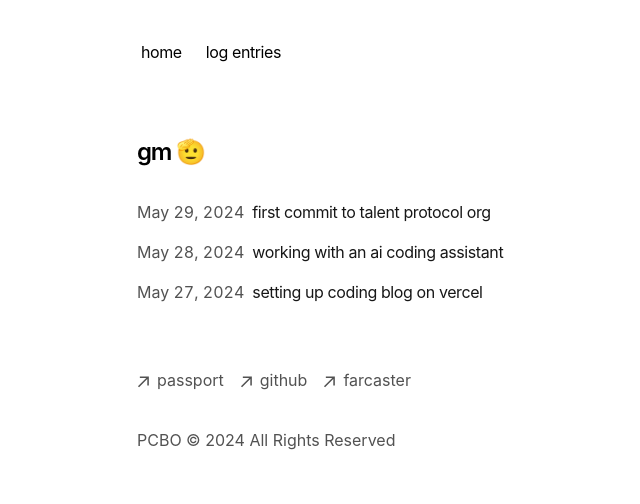
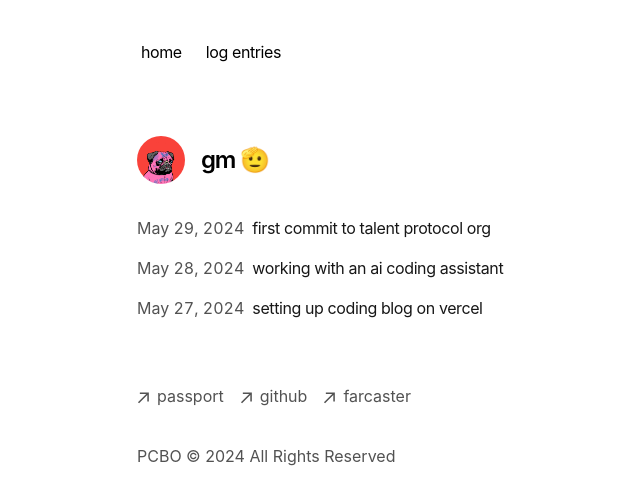
Before and after one commit to pcbo/pcbo-site, a Next.js app: page / in a window 1280 px wide. Shown: the top 504 px of the page, without its empty margins (215-855 px from the left). Built offline with nearby package versions, Linux system fonts and the light colour scheme.

Commit message:
Add pfp to homepage

```diff
--- a/app/page.tsx
+++ b/app/page.tsx
@@ -1,11 +1,20 @@
+import Image from 'next/image'
 import { BlogPosts } from 'app/components/posts'
+import pfpImage from './pug.png'
 
 export default function Page() {
   return (
     <section>
-      <h1 className="mb-8 text-2xl font-semibold tracking-tighter">
-        gm 🫡
-      </h1>
+      <div className="flex items-center mb-8">
+        <Image
+          src={pfpImage}
+          alt="Your Name"
+          width={48}
+          height={48}
+          className="rounded-full mr-4"
+        />
+        <h1 className="text-2xl font-semibold tracking-tighter">gm 🫡</h1>
+      </div>
       <div className="my-8">
         <BlogPosts />
       </div>
```
Also changed, not shown: app/pug.png (renamed from pug.png).
